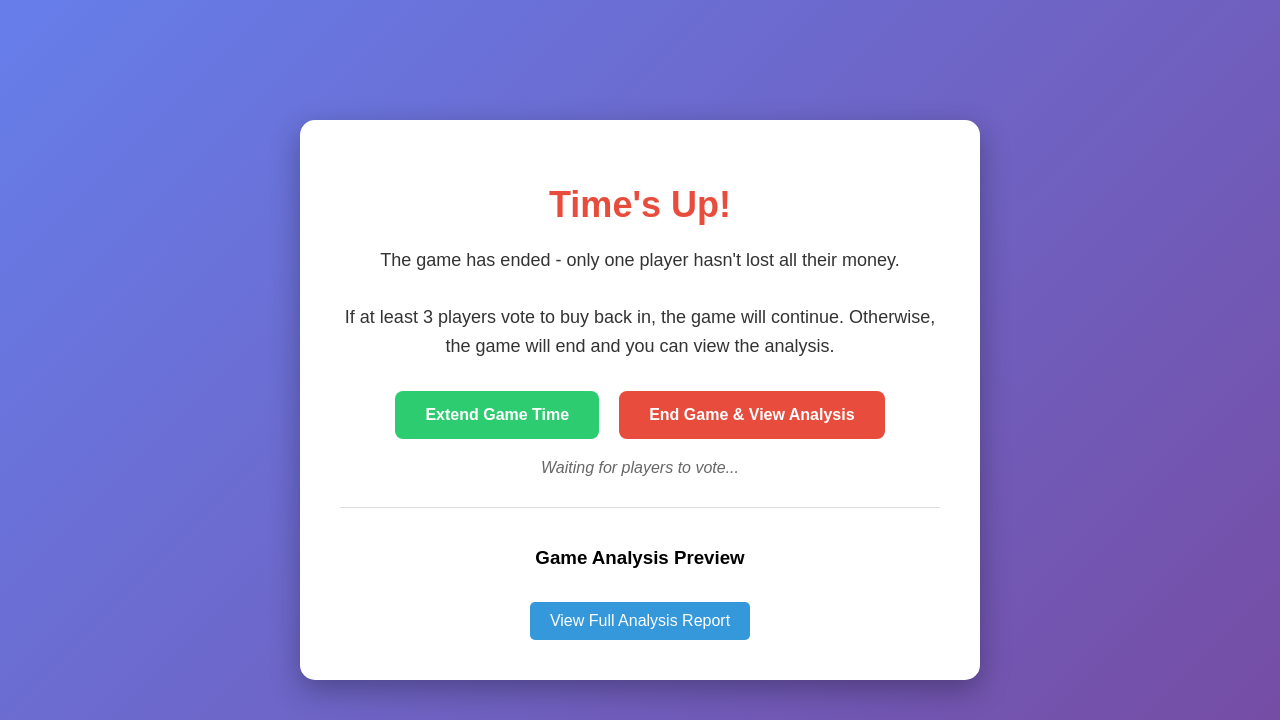
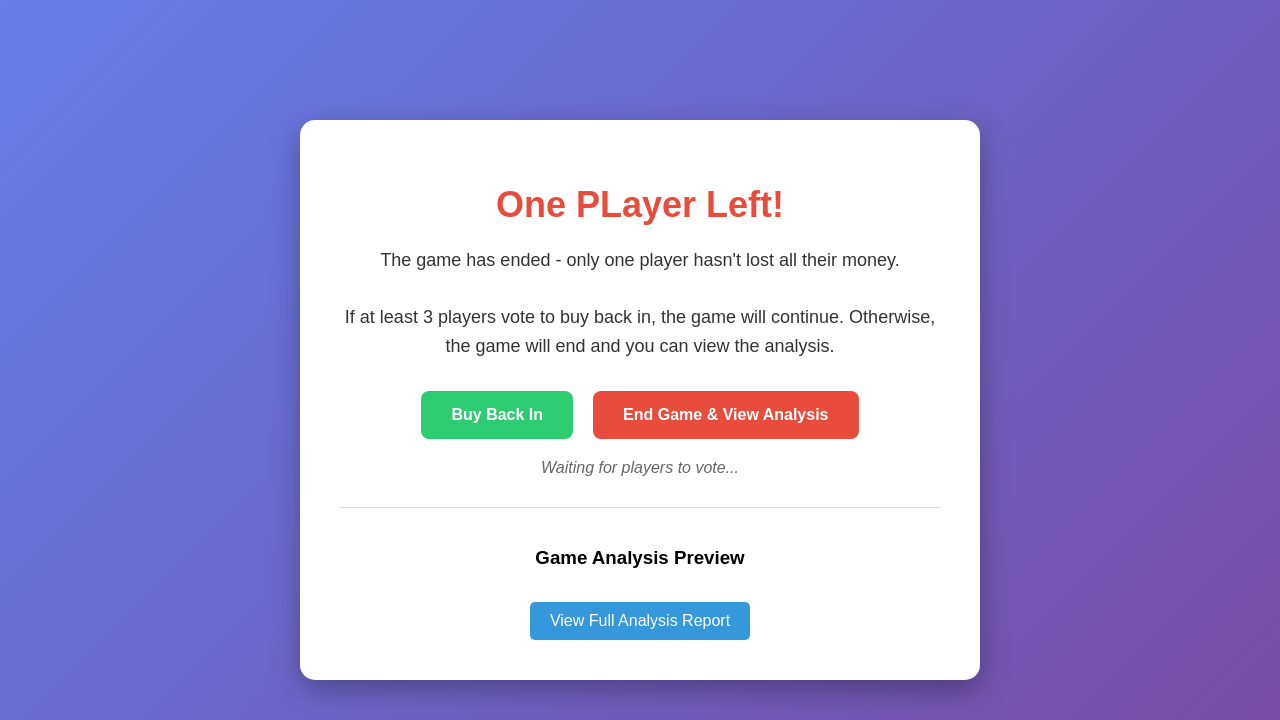
Before and after one commit to caiokalikoskivasconcellos-hue/PokerGame, a Flask app: template templates/game_over_buyin.html in a window 1280 px wide. Shown: the top 720 px of the page. Run offline with Flask 3, Linux system fonts and the light colour scheme; the template is opened without the code that fills it, so the values that code supplies are empty; some libraries are stand-ins or nearby versions.

Commit message:
last edits

```diff
--- a/templates/game_over_buyin.html
+++ b/templates/game_over_buyin.html
@@ -93,7 +93,7 @@
 </head>
 <body>
     <div class="container">
-        <h1 class="title">Time's Up!</h1>
+        <h1 class="title">One PLayer Left!</h1>
         <div class="message">
             The game has ended - only one player hasn't lost all their money.
             <br><br>
@@ -102,7 +102,7 @@
         </div>
 
         <div class="button-group">
-            <button class="btn continue-btn" id="extend-btn" onclick="vote_buy_back()">Extend Game Time</button>
+            <button class="btn continue-btn" id="extend-btn" onclick="vote_buy_back()">Buy Back In</button>
             <button class="btn end-btn" id="end-btn" onclick="voteEnd()">End Game & View Analysis</button>
         </div>
 
```
Also changed, not shown: templates/poker_game.html (+5 -3 lines).
